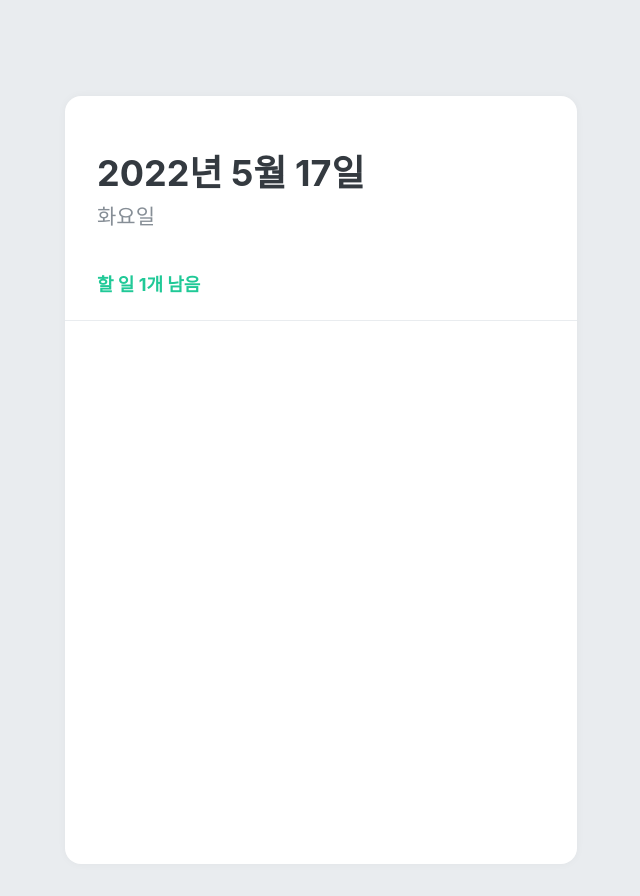
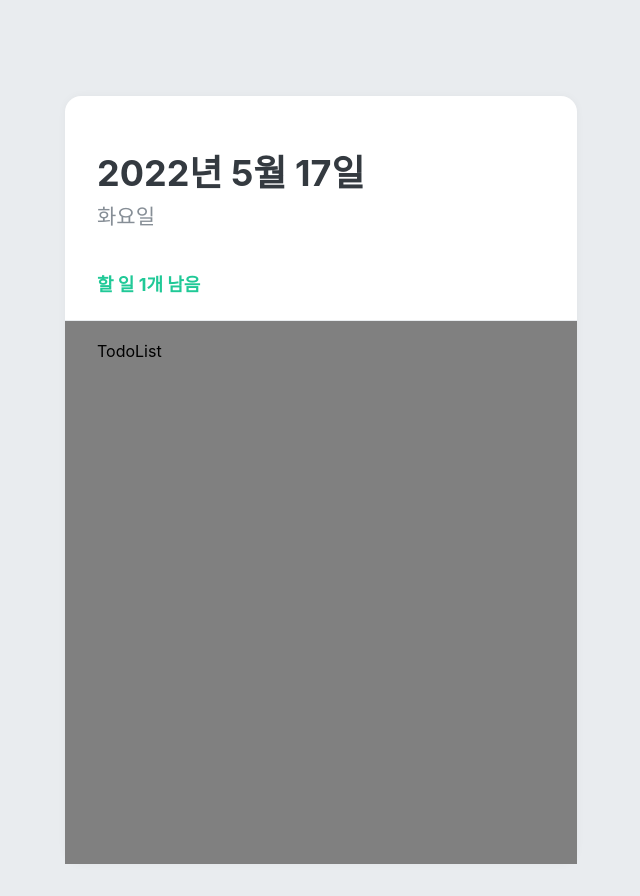
Before and after one commit to skdding3/react-todolist, a React (Create React App) app: page / in a window 1280 px wide. Shown: the whole page, without its empty margins (319-959 px from the left). Built offline with nearby package versions, Linux system fonts and the light colour scheme.

Commit message:
TodoList add

```diff
--- a/src/App.js
+++ b/src/App.js
@@ -2,6 +2,7 @@
 import { createGlobalStyle } from "styled-components";
 import TodoTemplate from "./components/TodoTemplate";
 import TodoHead from "./components/TodoHead";
+import TodoList from "./components/TodoList";
 
 // 특정 컴포넌트가 아닌 GlobalStyle 적용
 
@@ -17,6 +18,7 @@
       <GlobalStyle />
       <TodoTemplate>
         <TodoHead />
+        <TodoList />
       </TodoTemplate>
     </>
   );
--- /dev/null
+++ b/src/components/TodoList.js
@@ -0,0 +1,17 @@
+import React from "react";
+import styled from "styled-components";
+
+const TodoListBlock = styled.div`
+  flex: 1;
+  padding: 20px 32px;
+  padding-bottom: 48px;
+  overflow-y: auto;
+  // 사이즈 조정 확인
+  background: gray;
+`;
+
+function TodoList() {
+  return <TodoListBlock>TodoList</TodoListBlock>;
+}
+
+export default TodoList;
```
